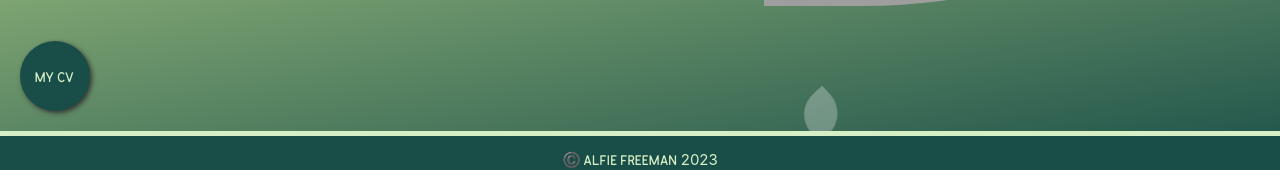
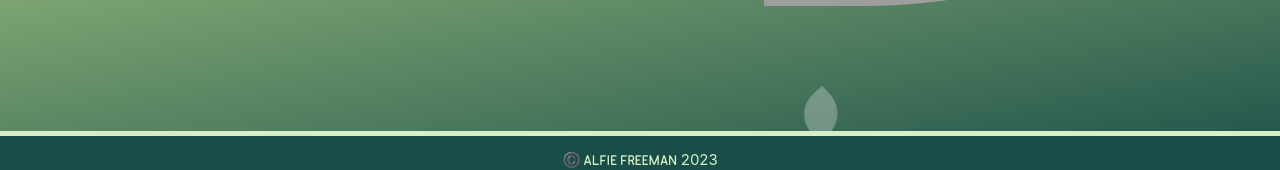
Before and after one commit to runticle/next-website, a Next.js app: page / in a window 1280 px wide. Shown: the part 619-789 px from the top of the page. Built offline with nearby package versions, Linux system fonts and the light colour scheme; grey boxes are pictures that could not be loaded.

Commit message:
Hide CVdownload from Page component

```diff
--- a/src/components/Page.js
+++ b/src/components/Page.js
@@ -95,7 +95,7 @@ export default function Page({ children }) {
       <GlobalStyles />
       <Header />
       <InnerStyles>{children}</InnerStyles>
-      <CVDownload />
+      {/* <CVDownload />  TODO, temporarily disabled 13/2/23 AF. Will turn into an email CTA once email setup. */}
       <Footer />
     </div>
   );
```
